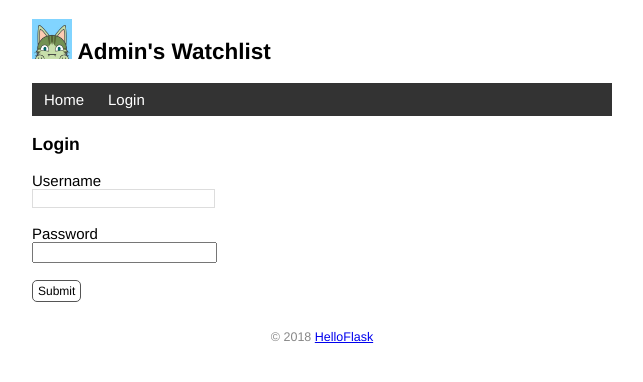
After one commit to angang56789/watchlist, a Flask app: page /login in a window 1280 px wide. The commit adds this page. Shown: the top 382 px of the page, without its empty margins (318-961 px from the left). Run offline with Flask 2, Linux system fonts and the light colour scheme; data comes from the database, SQL or seed files in the repository; both versions use the stored data as it was after the commit.

Commit message:
User authentication with Flask-Login

```diff
--- a/app.py
+++ b/app.py
@@ -18,6 +18,8 @@ import click
 from flask import Flask, url_for, render_template, flash, request, redirect
 from markupsafe import escape
 from flask_sqlalchemy import SQLAlchemy
+from werkzeug.security import generate_password_hash, check_password_hash
+from flask_login import LoginManager, UserMixin, login_required, logout_user, login_user, current_user
 
 WIN = sys.platform.startswith('win')
 if WIN:
@@ -30,6 +32,13 @@ app.config['SQLALCHEMY_DATABASE_URI'] = prefix + os.path.join(app.root_path, 'da
 app.config['SQLALCHEMY_TRACK_MODIFICATIONS'] = False
 app.config['SECRET_KEY'] = os.getenv('SECRET_KEY', 'dev')
 db = SQLAlchemy(app)
+login_manager = LoginManager(app)
+login_manager.login_view = 'login'
+
+@login_manager.user_loader
+def load_user(user_id):
+        user = User.query.get(int(user_id))
+        return user
 
 
 @app.cli.command()
@@ -47,9 +56,17 @@ def inject_user():
     user = User.query.first()
     return dict(user=user)
 
-class User(db.Model):
+class User(db.Model, UserMixin):
     id = db.Column(db.Integer, primary_key=True)
     name = db.Column(db.String(20))
+    username = db.Column(db.String(20))
+    password_hash = db.Column(db.String(128))
+
+    def set_password(self, password):
+        self.password_hash = generate_password_hash(password)
+
+    def validate_password(self, password):
+        return check_password_hash(self.password_hash, password)
 
 
 class Movie(db.Model):
@@ -62,6 +79,9 @@ class Movie(db.Model):
 def index():
     # user = User.query.first()
     if request.method == 'POST':
+        if not current_user.is_authenticated:
+            return redirect(url_for('index'))
+
         title = request.form.get('title')
         year = request.form.get('year')
         if not title or not year or len(year)>4 or len(title)>60:
@@ -82,6 +102,55 @@ def user_page(name):
     return f'User: {escape(name)}'
 
 
+@app.route('/login', methods=['GET', 'POST'])
+def login():
+    if request.method == 'POST':
+        username = request.form.get('username')
+        password = request.form.get('password')
+
+        if not username or not password:
+            flash('Invalid input.')
+            return redirect(url_for('login'))
+
+        user = User.query.first()
+
+        if username == user.username and user.validate_password(password):
+            login_user(user)
+            flash('Login success.')
+            return redirect(url_for('index'))
+
+        flash('Invalid username or password.')
+        return redirect(url_for('login'))
+
+    return render_template('login.html')
+
+
+@app.route('/logout')
+@login_required
+def logout():
+    logout_user()
+    flash('Goodbye.')
+    return redirect(url_for('index'))
+
+
+@app.route('/settings', methods=['GET','POST'])
+@login_required
+def settings():
+    if request.method == "POST":
+        name = request.form.get('name')
+
+        if not name or len(name) > 20:
+            flash('Invalid input.')
+            return redirect(url_for('settings'))
+
+        current_user.name = name
+        db.session.commit()
+        flash('Settings updated.')
+        return redirect(url_for('index'))
+
+    return render_template('settings.html')
+
+
 @app.route('/test')
 def test_url_for():
     print(url_for('index'))
@@ -91,6 +160,7 @@ def test_url_for():
     return 'test page'
 
 @app.route('/movie/edit/<int:movie_id>', methods=['GET', 'POST'])
+@login_required
 def edit(movie_id):
     movie = Movie.query.get_or_404(movie_id)
 
@@ -110,6 +180,7 @@ def edit(movie_id):
     return render_template("edit.html", movie=movie)
 
 @app.route('/movie/delete/<int:movie_id>', methods=['POST'])
+@login_required
 def delete(movie_id):
     movie = Movie.query.get_or_404(movie_id)
     db.session.delete(movie)
@@ -150,3 +221,23 @@ def forge():
 
     db.session.commit()
     click.echo('Done.')
+
+@app.cli.command()
+@click.option('--username', prompt=True, help='The username used to login.')
+@click.option('--password', prompt=True, hide_input=True,confirmation_prompt=True, help='The password used to login.')
+def admin(username,password):
+    db.create_all()
+
+    user = User.query.first()
+    if user is not None:
+        click.echo('Updating user...')
+        user.username = username
+        user.set_password(password)
+    else:
+        click.echo('Creating user...')
+        user = User(username=username, name='Adimin')
+        user.set_password(password)
+        db.session.add(user)
+
+    db.session.commit()
+    click.echo('Done.')
--- a/templates/base.html
+++ b/templates/base.html
@@ -21,6 +21,12 @@
     <nav>
         <ul>
             <li><a href="{{ url_for('index') }}">Home</a></li>
+            {% if current_user.is_authenticated %}
+                <li><a href="{{ url_for('settings') }}">Settings</a></li>
+                <li><a href="{{ url_for('logout') }}">Logout</a></li>
+            {% else %}
+                <li><a href="{{ url_for('login') }}">Login</a></li>
+            {% endif %}
         </ul>
     </nav>
     {% block content %}{% endblock %}
--- a/templates/index.html
+++ b/templates/index.html
@@ -2,6 +2,7 @@
 
 {% block content %}
 <p>{{ movies|length }} Titles</p>
+{% if current_user.is_authenticated %}
 <form method="post">
     <label for="title">Name</label>
     <input type="text" name="title" id="title" autocomplete="off" required>
@@ -9,14 +10,17 @@
     <input type="text" name="year" id="year" autocomplete="off" required>
     <input class="btn" type="submit" name="submit" value="Add">
 </form>
+{% endif %}
 <ul class="movie-list">
     {% for movie in movies %}
     <li>{{ movie.title }} - {{ movie.year }}
         <span class="float-right">
+            {% if current_user.is_authenticated %}
             <a class="btn" href="{{ url_for('edit', movie_id=movie.id) }}">Edit</a>
             <form class="inline-form" method="post" action="{{ url_for('delete', movie_id=movie.id) }}">
                 <input class="btn" type="submit" name="delete" value="Delete" onclick="return confirm('Are you sure?')">
             </form>
+            {% endif %}
             <a class="imdb" href="https://www.imdb.com/find?q={{ movie.title }}" target="_blank" title="Find this movie on IMDb">IMDb</a>
         </span>
     </li>
--- /dev/null
+++ b/templates/login.html
@@ -0,0 +1,13 @@
+{% extends 'base.html' %}
+
+{% block content %}
+<h3>Login</h3>
+<form method="post">
+    Username<br>
+    <input type="text" name="username" required autocomplete="off"><br><br>
+    Password<br>
+    <!-- 密码输入框的 type 属性使用 password，会将输入值显示为圆点 -->
+    <input type="password" name="password" required><br><br>
+    <input class="btn" type="submit" name="submit" value="Submit">
+</form>
+{% endblock %}
```
Also changed, not shown: templates/settings.html (added, +9 -0 lines), data.db.
